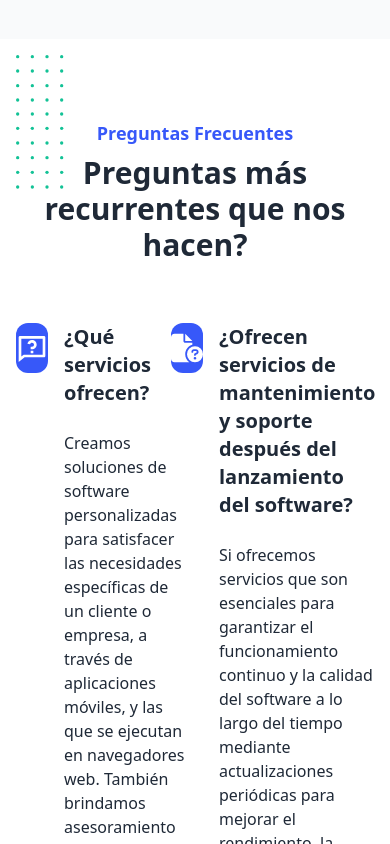
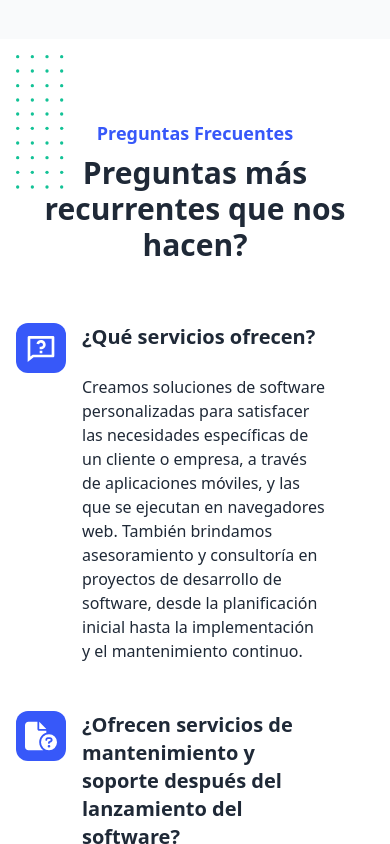
Before and after one commit to sngrisa/cactussoftware, a React (Vite) app in the folder cactussoftware-app/: page /about in a window 390 px wide. Shown: the part 1156-2000 px from the top of the page. Built offline with nearby package versions, Linux system fonts and the light colour scheme.

Commit message:
Fix Columns responsive of about faqs

```diff
--- a/cactussoftware-app/src/components/about/faqs/Faqs.jsx
+++ b/cactussoftware-app/src/components/about/faqs/Faqs.jsx
@@ -56,7 +56,7 @@ const Faqs = () => {
               </div>
             </div>
           </div>
-          <div className='grid grid-rows-2 grid-cols-2 sm:grid-cols-1 mb-20 mr-12 md:grid-cols-2 lg:grid-rows-2 grid-cols-2'>
+          <div className='grid grid-cols-1 sm:grid-cols-1 mb-20 mr-12 md:grid-cols-1 lg:grid-cols-2'>
             {
               faqs.map((faq, idx) => {
                 return (<Faq faq={faq} key={idx} />)
```
